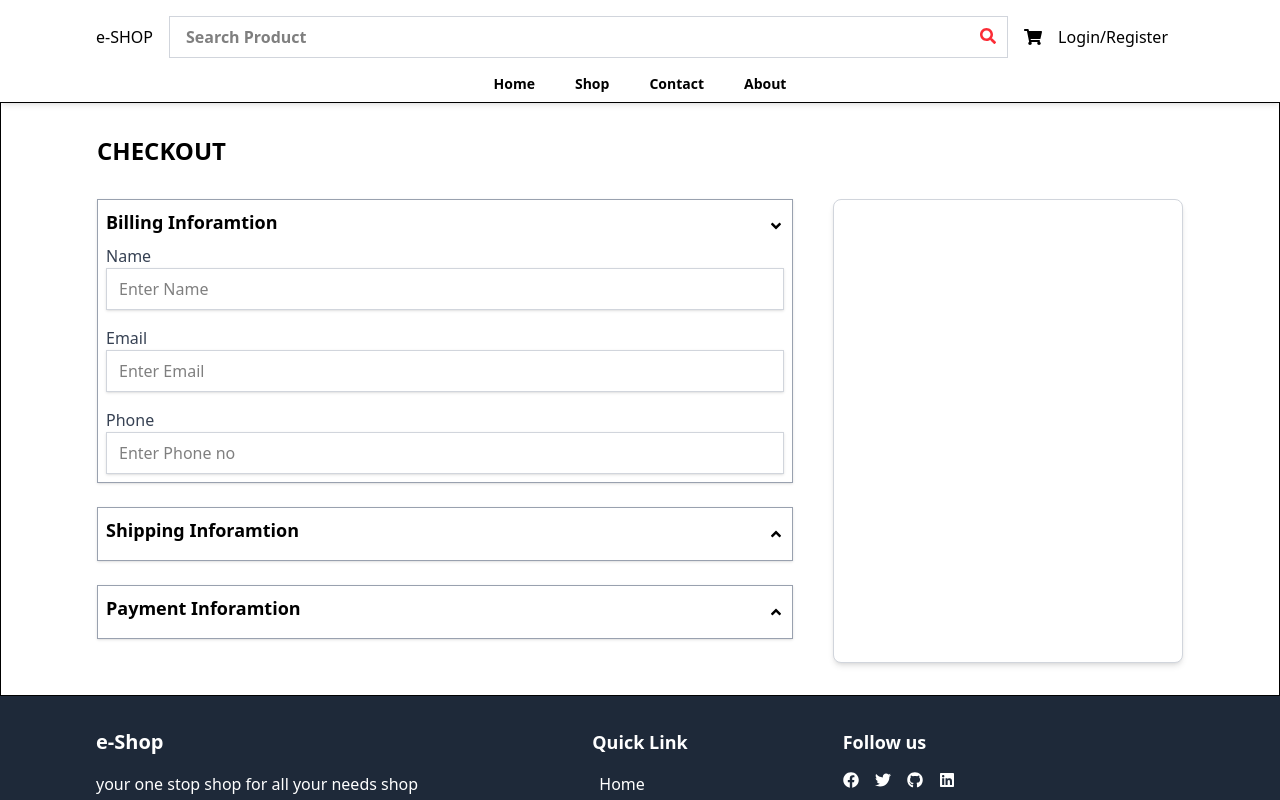
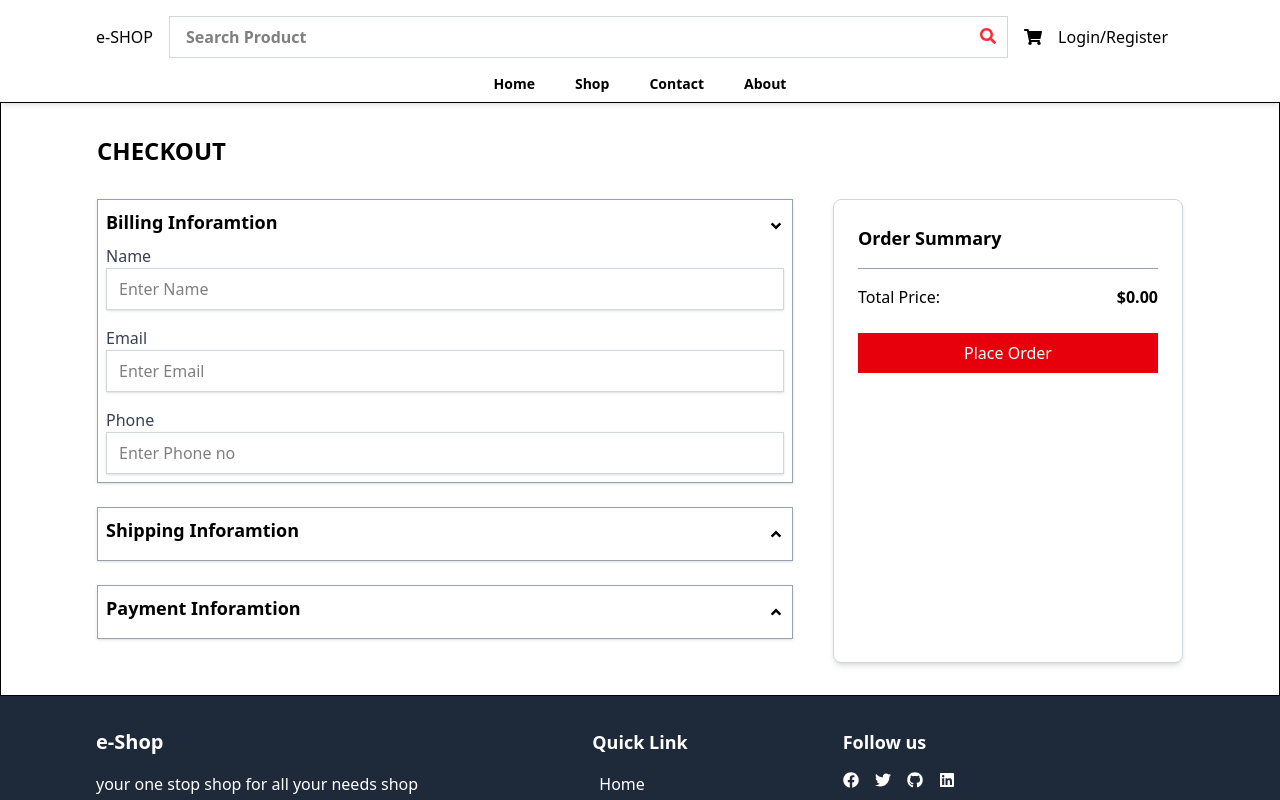
Before and after one commit to suresh-ahirwar/Ecommerce-frontend, a React (Vite) app: page /checkout in a window 1280 px wide. Shown: the top 800 px of the page. Built offline with nearby package versions, Linux system fonts and the light colour scheme.

Commit message:
order summary card is done

```diff
--- a/src/pages/Checkout.jsx
+++ b/src/pages/Checkout.jsx
@@ -1,11 +1,14 @@
 import { useState } from "react";
 import { FaAngleDown, FaAngleUp } from "react-icons/fa";
+import { useSelector } from "react-redux";
 
 const Checkout = () => {
+  const cart = useSelector(state => state.cart)
   const [billingToggle,setBillingToggle] = useState(true);
   const [shippingToggle,setShippingToggle] = useState(false);
   const [paymentToggle,setPaymentToggle] = useState(false);
   const [paymentMethod,setPaymentMethod] = useState("cod");
+
   return (
     <div className="container mx-auto py-8 min-h-96 px-4 md:px-16 lg:px-24  border-1">
       <h3 className="text-2xl font-semibold mb-4">CHECKOUT</h3>
@@ -122,7 +125,31 @@ const Checkout = () => {
 
           </div>
         </div>
-        <div className="md:w-1/3 bg-white p-6 rounded-lg shadow-md border border-gray-300"></div>
+        <div className="md:w-1/3 bg-white p-6 rounded-lg shadow-md border border-gray-300">
+        <h3 className="text-lg font-semibold mb-4">Order Summary</h3>
+        <div className="space-y-4">
+          {cart.products.map((product)=>(
+            <div key={product.id} className="flex justify-between">
+              <div className="flex items-center">
+                <img src={product.image} alt={product.name}  className="w-16 h-16 object-contain rounded"/>
+                <div className="ml-4">
+                  <h4 className="text-md font-semibold">{product.name}</h4>
+                  <p className="text-gray-600">
+                    ${product.price} * {product.quantity}
+                  </p>
+                </div>
+              </div>
+            </div>
+          ))}
+        </div>
+        <div className="mt-4 border-t border-gray-400 pt-4">
+          <div className="flex justify-between">
+            <span>Total Price:</span>
+            <span className="font-semibold">${cart.totalPrice.toFixed(2)}</span>
+          </div>
+        </div>
+        <button className="w-full bg-red-600 text-white py-2 mt-6 hover:bg-red-800">Place Order</button>
+        </div>
       </div>
     </div>
   )
```
